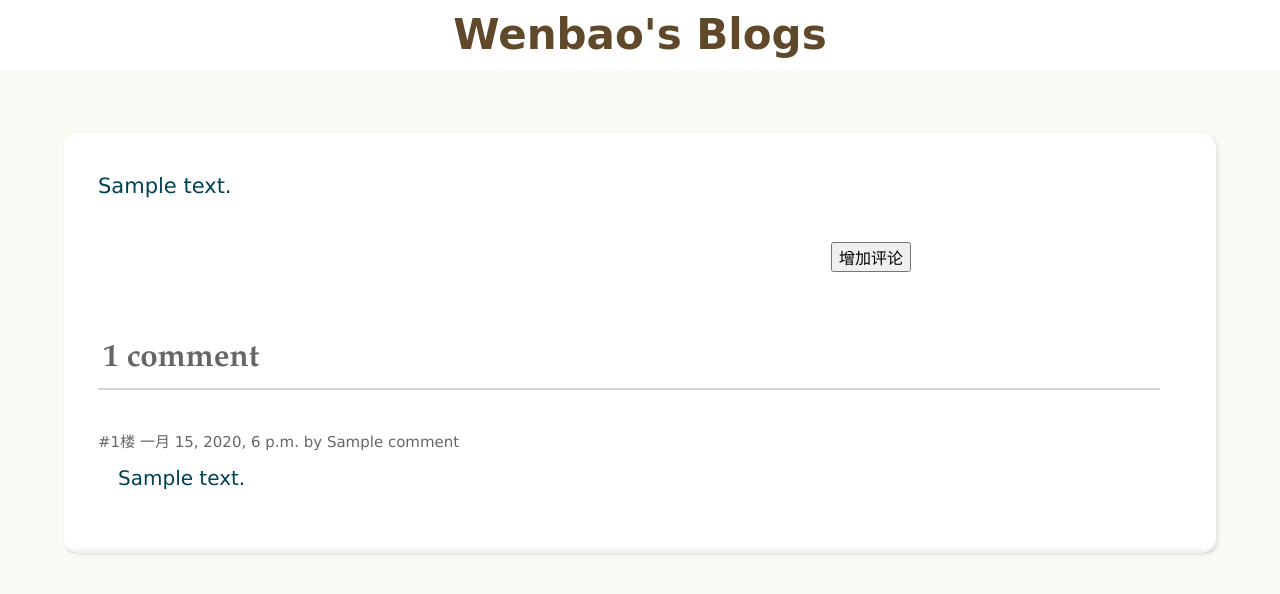
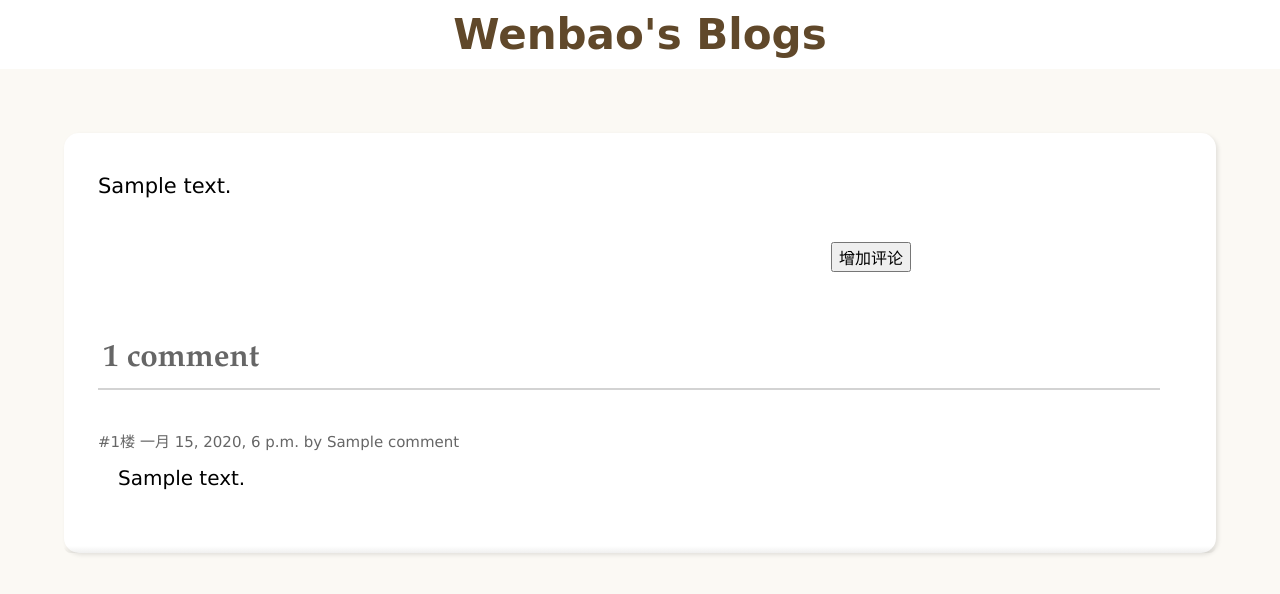
Before and after one commit to wen-bao/wenbao, a Django app: template apps/blog/templates/blog/blog.html in a window 1280 px wide. Shown: the top 594 px of the page. Run offline with Django 3.2, Linux system fonts and the light colour scheme; tables that the repository leaves empty hold one stand-in row (values such as "Sample post"); the template is opened without the code that fills it: values that come from a table or form of the project are taken from there, most other values are stand-ins (such as "Sample title", 1, 10 or a date in 2020); data that the repository does not hold is empty; parts of the project's set-up code (start-up, migrations or seed data) failed here and were passed over.

Commit message:
【修改】修改文本字体颜色，移动端大小

```diff
--- a/static/blog/css/style.css
+++ b/static/blog/css/style.css
@@ -11,7 +11,7 @@ html, body {
 
 body {
     background-color: #fbf9f4;
-    color: #004057;
+    color: #000000;
     font-family:"lucida grande", "lucida sans unicode", lucida, helvetica, "Hiragino Sans GB", "Microsoft YaHei", "WenQuanYi Micro Hei", sans-serif;
     font-size: 21px;
 }
@@ -222,7 +222,7 @@ body.mobile .container {
 
 body.mobile .blog.blog-detail {
     padding: 10px;
-    font-size: 10px
+    font-size: 15px;
 }
 
 .blog-detail .blog-content {
```
